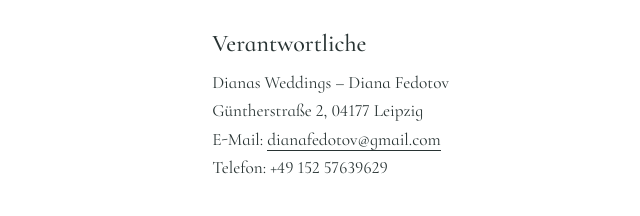
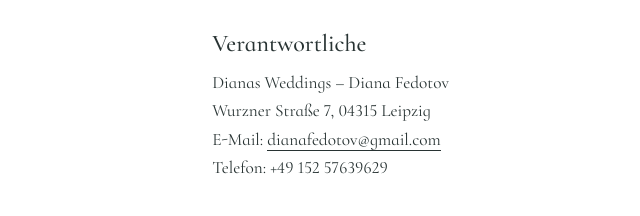
Before and after one commit to CEB420/dianas-weddings, a plain HTML site: page datenschutz.html in a window 1280 px wide. Shown: the part 245-461 px from the top of the page, 111-751 px from the left. Drawn offline with Linux system fonts and the light colour scheme.

Commit message:
Neue Adresse im Impressum und in der Datenschutzerklärung
Co-Authored-By: Claude Opus 5.5 <noreply@anthropic.com>

```diff
--- a/datenschutz.html
+++ b/datenschutz.html
@@ -74,7 +74,7 @@
         <h1>Datenschutz&shy;erklärung</h1>
 
         <h2>Verantwortliche</h2>
-        <p>Dianas Weddings – Diana Fedotov<br />Güntherstraße 2, 04177 Leipzig<br />E-Mail: <a href="mailto:dianafedotov@gmail.com">dianafedotov@gmail.com</a><br />Telefon: +49 152 57639629</p>
+        <p>Dianas Weddings – Diana Fedotov<br />Wurzner Straße 7, 04315 Leipzig<br />E-Mail: <a href="mailto:dianafedotov@gmail.com">dianafedotov@gmail.com</a><br />Telefon: +49 152 57639629</p>
 
         <h2>Allgemeines</h2>
         <p>Der Schutz eurer Daten ist mir wichtig. Ich verarbeite personenbezogene Daten nur, soweit das für eine funktionsfähige Website oder die Beantwortung eurer Anfragen nötig ist. Die Begriffe richten sich nach Art. 4 DSGVO.</p>
```
Also changed, not shown: impressum.html (+1 -1 lines).
